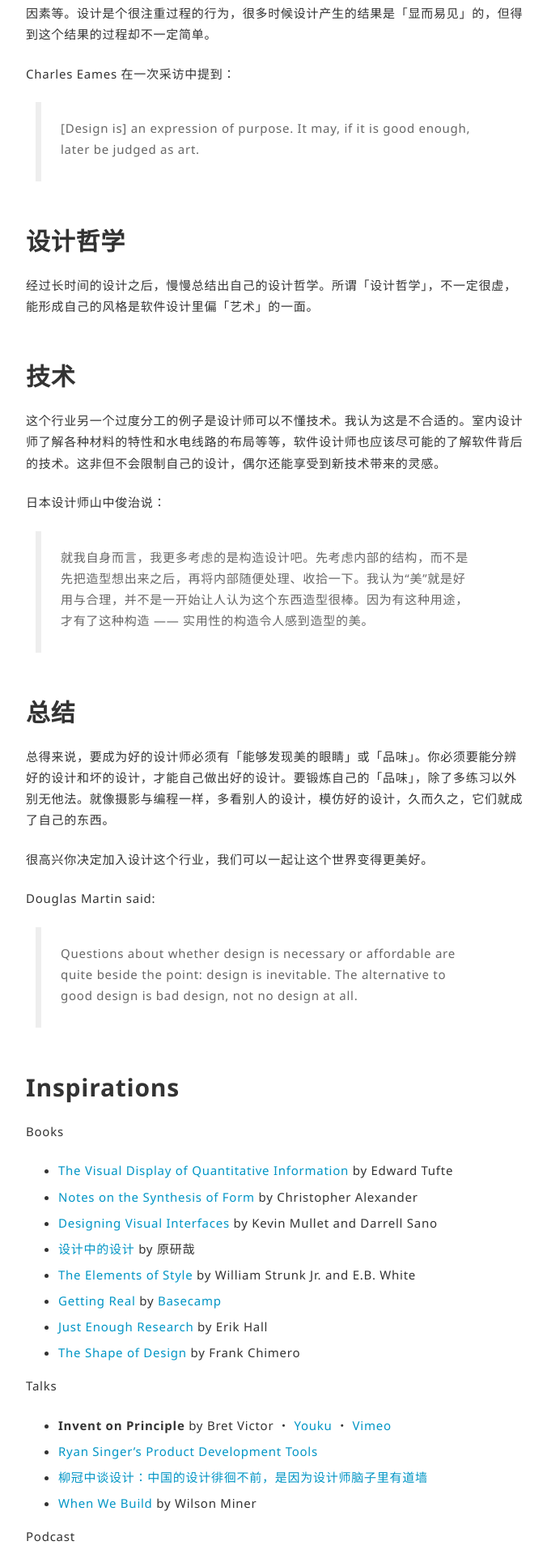
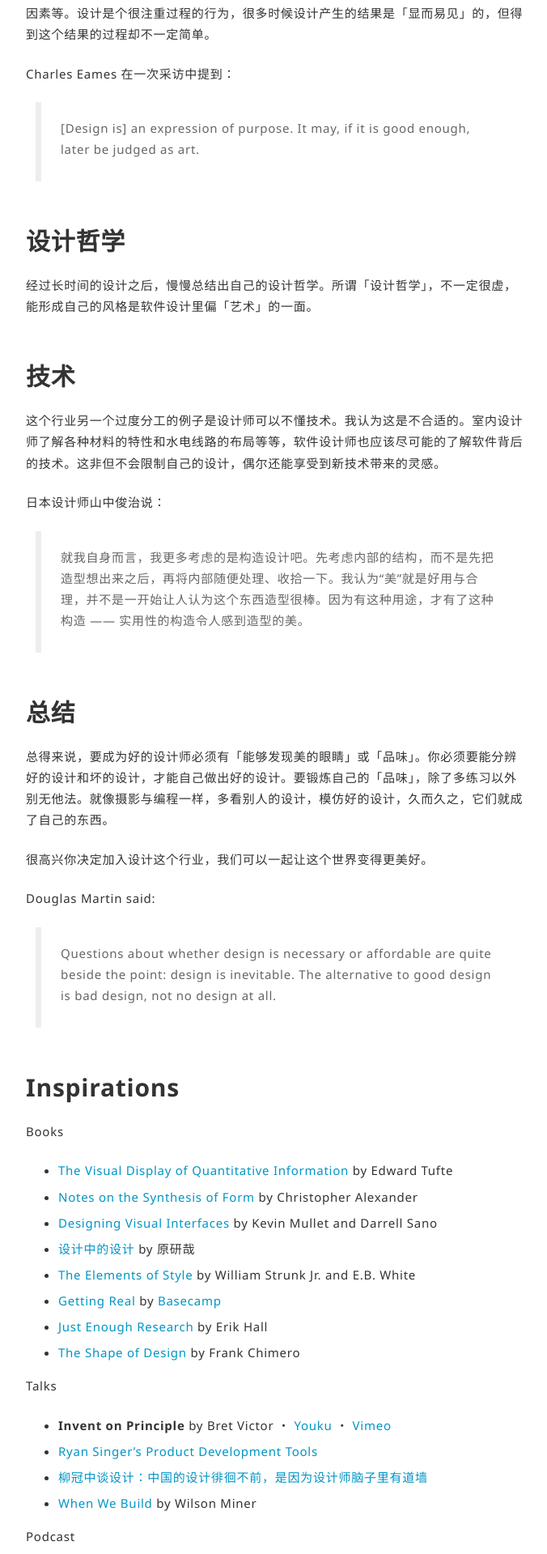
Before and after one commit to lvterry/lvterry.github.io, a Jekyll site: the page built from _posts/2014-05-29-how-to-become-a-better-designer.md, in a window 1280 px wide. Shown: the part 1978-3897 px from the top of the page at 81% size, without its empty margins (298-974 px from the left). Built offline with Jekyll 4.4.1, drawn with Linux system fonts in a browser that asks for light colours.

Commit message:
adjust style

```diff
--- a/assets/css/style.css
+++ b/assets/css/style.css
@@ -87,6 +87,6 @@
 blockquote {
   border-left: 7px solid #eee;
   margin-left: 12px;
-  padding: 4px 24px 4px 24px;
+  padding: 4px 0 4px 24px;
   color: #666;
 }
```
